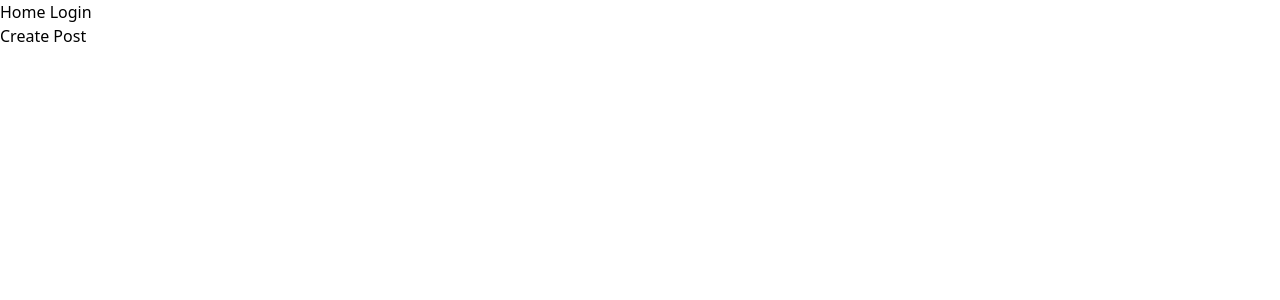
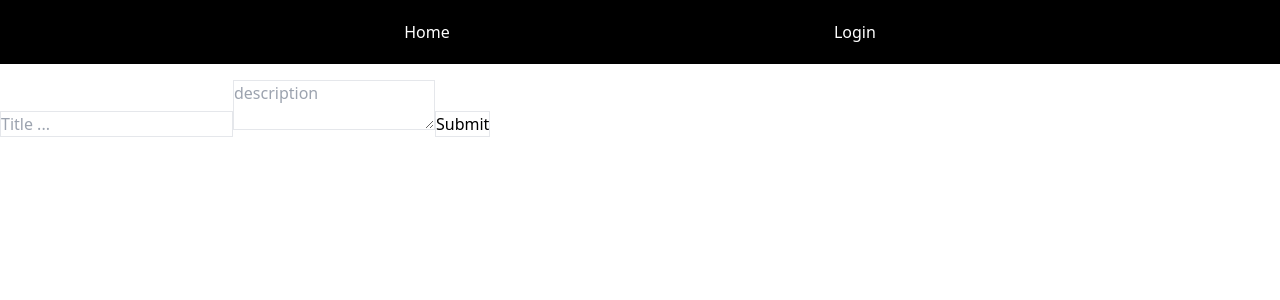
Before and after one commit to mrinalxdev/Mrinal-Portfolio, a React (Vite) app: page /createpost in a window 1280 px wide. Shown: the top 300 px of the page. Built offline with nearby package versions, Linux system fonts and the light colour scheme; no server answers.

Commit message:
Added Data

```diff
--- a/src/App.tsx
+++ b/src/App.tsx
@@ -3,7 +3,7 @@ import { BrowserRouter as Router, Routes, Route } from 'react-router-dom'
 import Navbar from './components/Navbar'
 import HomePage from './components/HomePage'
 import Login from './components/Login'
-import CreatePost from './components/CreatePost'
+import CreatePost from './components/CreatePost/CreatePost'
 
 
 function App() {
--- a/src/components/CreatePost.tsx
+++ b/src/components/CreatePost/CreatePost.tsx
@@ -1,9 +1,10 @@
 import React from 'react'
+import { Form } from './Form'
 
 const CreatePost = () => {
   return (
     <div>
-        <h1>Create Post</h1>
+        <Form />
     </div>
   )
 }
--- /dev/null
+++ b/src/components/CreatePost/Form.tsx
@@ -0,0 +1,27 @@
+import { useForm } from 'react-hook-form'
+import * as yup from 'yup'
+import { yupResolver } from '@hookform/resolvers/yup'
+
+export const Form = () => {
+    const schema = yup.object().shape({
+        title: yup.string().required("Needed"),
+        description: yup.string().required("Needed"),
+    })
+
+    const { register, handleSubmit } = useForm ({
+        resolver: yupResolver(schema),
+    })
+
+    const onCreatePost = (data) => {
+        console.log(data)
+
+    }
+
+    return (
+        <form onSubmit={handleSubmit(onCreatePost)}>
+            <input type="text" placeholder="Title ..." {...register('title')} className="border"/>
+            <textarea placeholder="description" className="border"/>
+            <button type="submit" className="border">Submit</button>
+        </form>
+    )
+}
--- a/src/components/Navbar.tsx
+++ b/src/components/Navbar.tsx
@@ -14,7 +14,8 @@ const Navbar = () => {
 
 
   return (
-    <div>
+    <div className="bg-black text-white p-5 mb-4">
+      <div className="flex justify-evenly items-center">
         <Link to="/"> Home </Link>
         {!user ? (
         <Link to="/login">Login</Link>
@@ -32,6 +33,7 @@ const Navbar = () => {
         </>
       )}
       </div>
+    </div>
   )
 }
 
```
Lines whose indentation alone changed are shown as unchanged.
